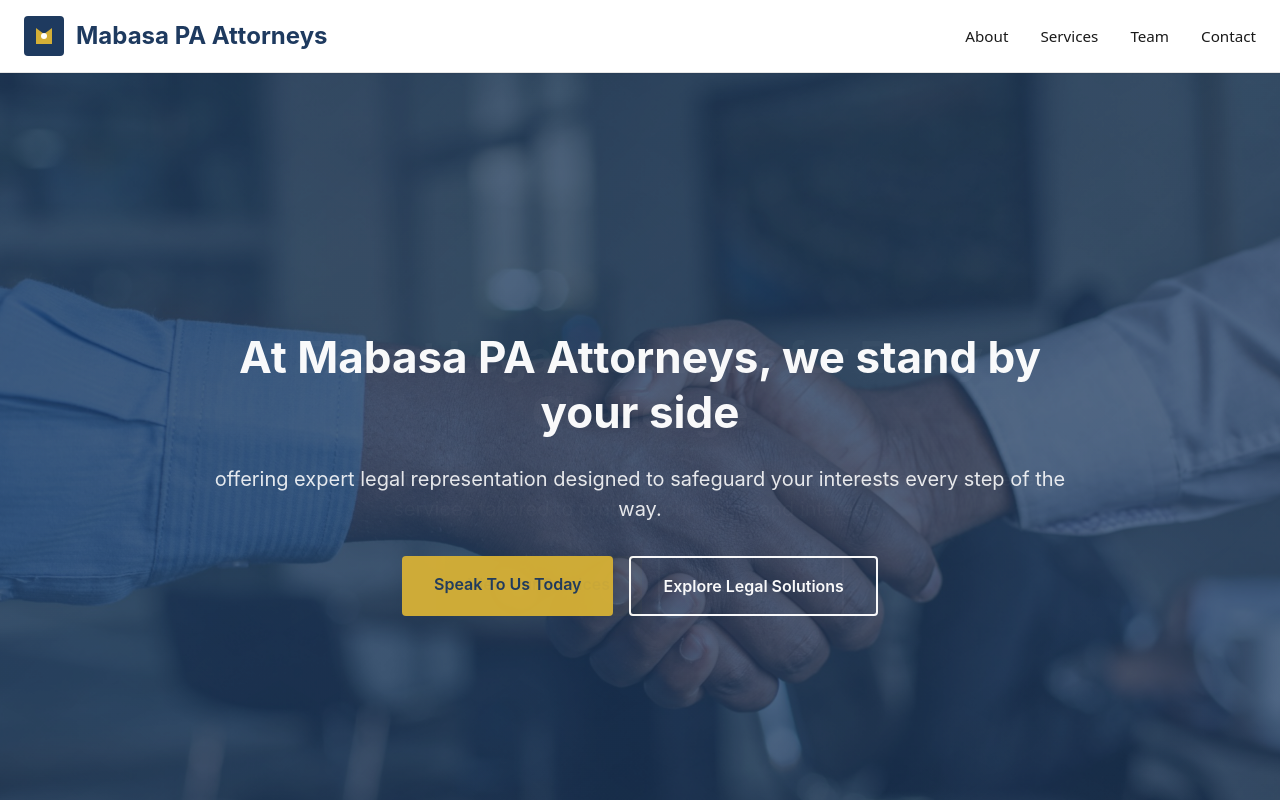
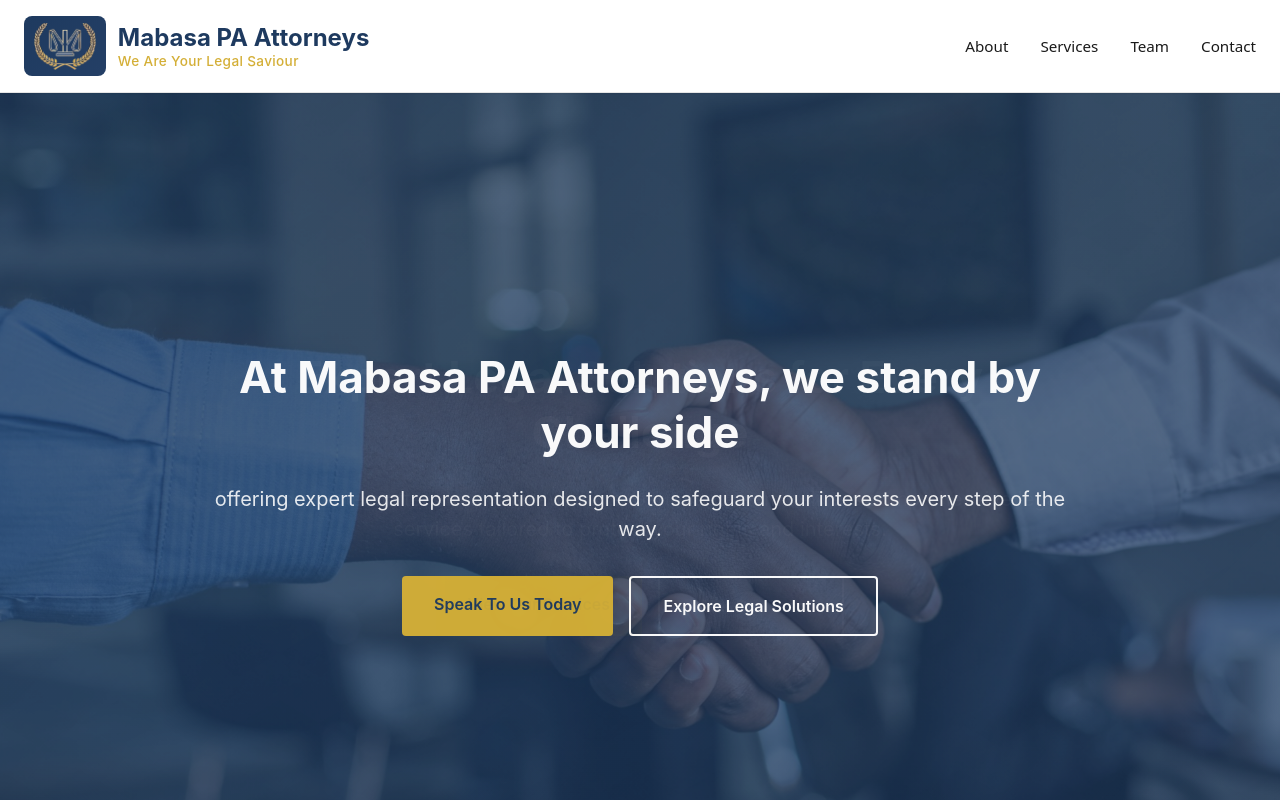
Before and after one commit to ValoyItech/mabasapaattorneys, a plain HTML site: page index.html in a window 1280 px wide. Drawn offline with nearby package versions, Linux system fonts and the light colour scheme.

Commit message:
Add files via upload

```diff
--- a/index.html
+++ b/index.html
@@ -354,13 +354,29 @@
           <div class="p-6">
             <div class="flex items-center justify-between mb-8">
               <div class="flex items-center space-x-3">
-                <svg width="35" height="35" viewBox="0 0 40 40" fill="none" xmlns="http://www.w3.org/2000/svg">
-                  <rect width="40" height="40" rx="4" fill="${primaryColor}"/>
-                  <path d="M12 28V12L20 18L28 12V28H12Z" fill="${accentColor}"/>
-                  <circle cx="20" cy="20" r="3" fill="${surfaceColor}"/>
-                </svg>
-                <span style="color: ${primaryColor}; font-family: ${customFont}, ${serifFontStack}; font-size: ${baseSize * 1.2}px;" class="font-bold">Menu</span>
-              </div>
+  <div
+    style="
+      background: linear-gradient(135deg, #1e3a5f, #243f66);
+      padding: 6px 8px;
+      border-radius: 6px;
+    "
+  >
+    <img
+      src="images/header.png"
+      alt="Menu"
+      style="height: 35px; width: auto;"
+      class="object-contain"
+    />
+  </div>
+
+  <span
+    style="color: ${primaryColor}; font-family: ${customFont}, ${serifFontStack}; font-size: ${baseSize * 1.2}px;"
+    class="font-bold"
+  >
+    Menu
+  </span>
+</div>
+
               <button id="closeSidebar" style="color: ${textColor};" class="text-2xl">
                 <i class="fas fa-times"></i>
               </button>
@@ -403,14 +419,38 @@
         <nav style="background-color: ${surfaceColor}; border-bottom: 1px solid rgba(0,0,0,0.1);" class="sticky top-0 z-50 shadow-sm">
           <div class="max-w-7xl mx-auto px-6 py-4">
             <div class="flex items-center justify-between">
-              <div class="flex items-center space-x-3">
-                <svg width="40" height="40" viewBox="0 0 40 40" fill="none" xmlns="http://www.w3.org/2000/svg">
-                  <rect width="40" height="40" rx="4" fill="${primaryColor}"/>
-                  <path d="M12 28V12L20 18L28 12V28H12Z" fill="${accentColor}"/>
-                  <circle cx="20" cy="20" r="3" fill="${surfaceColor}"/>
-                </svg>
-                <span style="color: ${primaryColor}; font-family: ${customFont}, ${serifFontStack}; font-size: ${baseSize * 1.5}px;" class="font-bold">${config.firm_name || defaultConfig.firm_name}</span>
-              </div>
+  <a href="index.html" class="flex items-center space-x-3">
+  <div
+    style="
+      background: linear-gradient(135deg, #1e3a5f, #243f66);
+      padding: 6px 10px;
+      border-radius: 8px;
+    "
+  >
+    <img
+      src="images/header.png"
+      alt="${config.firm_name || defaultConfig.firm_name}"
+      style="height: 48px; width: auto;"
+      class="object-contain"
+    />
+  </div>
+
+  <div class="leading-tight">
+    <div
+      style="color: ${primaryColor}; font-family: ${customFont}, ${serifFontStack}; font-size: ${baseSize * 1.5}px;"
+      class="font-bold"
+    >
+      ${config.firm_name || defaultConfig.firm_name}
+    </div>
+    <div
+      style="color: ${accentColor}; font-family: ${customFont}, ${baseFontStack}; font-size: ${baseSize * 0.85}px;"
+      class="font-medium tracking-wide"
+    >
+      We Are Your Legal Saviour
+    </div>
+  </div>
+</a>
+
               <div class="hidden md:flex space-x-8" style="font-size: ${baseSize * 0.95}px;">
                 <a href="about.html" style="color: ${textColor};" class="nav-link relative font-medium">About</a>
                 <a href="services.html" style="color: ${textColor};" class="nav-link relative font-medium">Services</a>
@@ -894,14 +934,15 @@
             <div class="grid md:grid-cols-4 gap-8 mb-8">
               <!-- About Column -->
               <div>
-                <div class="flex items-center space-x-3 mb-4">
-                  <svg width="35" height="35" viewBox="0 0 40 40" fill="none" xmlns="http://www.w3.org/2000/svg">
-                    <rect width="40" height="40" rx="4" fill="${accentColor}"/>
-                    <path d="M12 28V12L20 18L28 12V28H12Z" fill="${primaryColor}"/>
-                    <circle cx="20" cy="20" r="3" fill="${surfaceColor}"/>
-                  </svg>
-                  <span style="color: ${surfaceColor}; font-family: ${customFont}, ${serifFontStack}; font-size: ${baseSize * 1.2}px;" class="font-bold">${config.firm_name || defaultConfig.firm_name}</span>
-                </div>
+            <div class="mb-4">
+  <img
+    src="images/footer.png"
+    alt="${config.firm_name || defaultConfig.firm_name}"
+    style="height: 100px; width: auto;"
+    class="object-contain"
+  >
+</div>
+
                 <p style="color: ${surfaceColor}; font-family: ${customFont}, ${baseFontStack}; font-size: ${baseSize * 0.9}px;" class="opacity-80 mb-4">
                   Expert legal representation designed to safeguard your interests.
                 </p>
```
Also changed, not shown: about.html (+63 -23 lines), contact.html (+63 -23 lines), services.html (+63 -23 lines).
